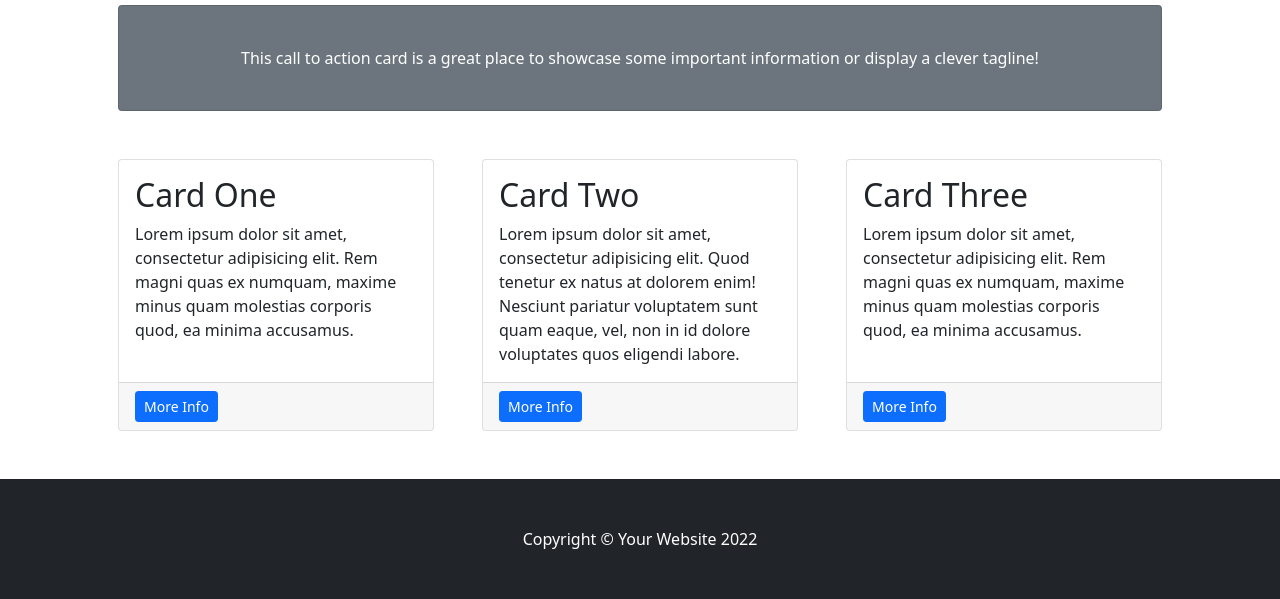
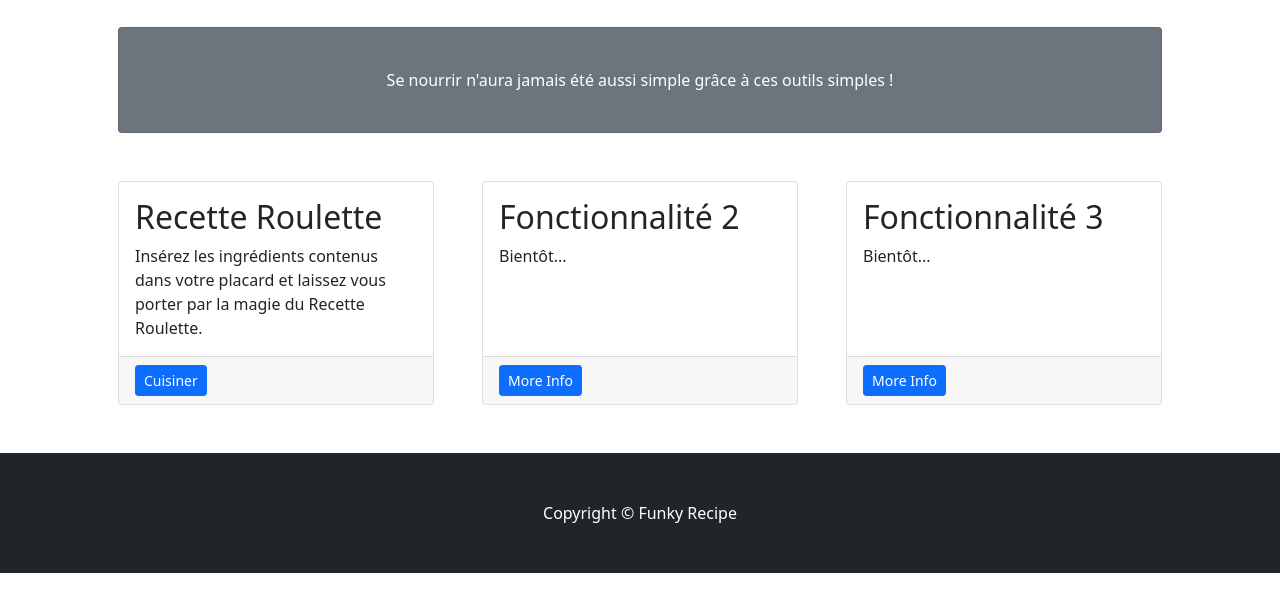
Before and after one commit to Aubinx/Funky-Recipe-WebApp, a Django app: page / in a window 1280 px wide. Shown: the part 425-1024 px from the top of the page. After the commit the page ends 998 px from the top, so only its background shows below. Run offline with Django 4.2, Linux system fonts and the light colour scheme; grey boxes labelled with a size stand in for pictures from a placeholder-image service; some libraries are stand-ins or nearby versions.

Commit message:
page de garde v1

```diff
--- a/funky_recipe/recipe/templates/recipe/index.html
+++ b/funky_recipe/recipe/templates/recipe/index.html
@@ -6,7 +6,7 @@
         <meta name="viewport" content="width=device-width, initial-scale=1, shrink-to-fit=no" />
         <meta name="description" content="" />
         <meta name="author" content="" />
-        <title>Small Business - Start Bootstrap Template</title>
+        <title>Funky Recipe</title>
         <!-- Favicon-->
         <link rel="icon" type="image/x-icon" href="assets/favicon.ico" />
         <!-- Core theme CSS (includes Bootstrap)-->
@@ -16,14 +16,13 @@
         <!-- Responsive navbar-->
         <nav class="navbar navbar-expand-lg navbar-dark bg-dark">
             <div class="container px-5">
-                <a class="navbar-brand" href="#!">Start Bootstrap</a>
+                <a class="navbar-brand" href="#!">Funky Recipe</a>
                 <button class="navbar-toggler" type="button" data-bs-toggle="collapse" data-bs-target="#navbarSupportedContent" aria-controls="navbarSupportedContent" aria-expanded="false" aria-label="Toggle navigation"><span class="navbar-toggler-icon"></span></button>
                 <div class="collapse navbar-collapse" id="navbarSupportedContent">
                     <ul class="navbar-nav ms-auto mb-2 mb-lg-0">
-                        <li class="nav-item"><a class="nav-link active" aria-current="page" href="#!">Home</a></li>
+                        <li class="nav-item"><a class="nav-link active" aria-current="page" href="http://127.0.0.1:8000/">Home</a></li>
                         <li class="nav-item"><a class="nav-link" href="#!">About</a></li>
                         <li class="nav-item"><a class="nav-link" href="#!">Contact</a></li>
-                        <li class="nav-item"><a class="nav-link" href="#!">Services</a></li>
                     </ul>
                 </div>
             </div>
@@ -32,24 +31,33 @@
         <div class="container px-4 px-lg-5">
             <!-- Heading Row-->
             <div class="row gx-4 gx-lg-5 align-items-center my-5">
-                <div class="col-lg-7"><img class="img-fluid rounded mb-4 mb-lg-0" src="https://dummyimage.com/900x400/dee2e6/6c757d.jpg" alt="..." /></div>
+                <div class="col-lg-7"><img class="img-fluid rounded mb-4 mb-lg-0" src="https://images.pexels.com/photos/4033636/pexels-photo-4033636.jpeg?auto=compress&cs=tinysrgb&w=600" alt="..." /></div>
                 <div class="col-lg-5">
                     <h1 class="font-weight-light">Bienvenue sur Funky Recipe !</h1>
                     <p>Ce site a pour objectif de vous réconcilier avec la cuisine ! En effet, nombreux sont ceux qui se contentent d'Uber Eats ou d'une assiette de farfalles lorsqu'ils ont faim. Nous avons la solution idéale pour vous !</p>
-                    <a class="btn btn-primary" href="#!">Commencer à cuisiner</a>
+                    <a class="btn btn-primary" href="#basdepage">Commencer à cuisiner</a>
                 </div>
             </div>
             <!-- Call to Action-->
             <div class="card text-white bg-secondary my-5 py-4 text-center">
-                <div class="card-body"><p class="text-white m-0">This call to action card is a great place to showcase some important information or display a clever tagline!</p></div>
+                <div class="card-body"><p class="text-white m-0">Se nourrir n'aura jamais été aussi simple grâce à ces outils simples !</p></div>
             </div>
             <!-- Content Row-->
-            <div class="row gx-4 gx-lg-5">
+            <div class="row gx-4 gx-lg-5" id="basdepage">
                 <div class="col-md-4 mb-5">
                     <div class="card h-100">
                         <div class="card-body">
-                            <h2 class="card-title">Card One</h2>
-                            <p class="card-text">Lorem ipsum dolor sit amet, consectetur adipisicing elit. Rem magni quas ex numquam, maxime minus quam molestias corporis quod, ea minima accusamus.</p>
+                            <h2 class="card-title">Recette Roulette</h2>
+                            <p class="card-text">Insérez les ingrédients contenus dans votre placard et laissez vous porter par la magie du Recette Roulette.</p>
+                        </div>
+                        <div class="card-footer"><a class="btn btn-primary btn-sm" href="http://127.0.0.1:8000/recetteroulette/">Cuisiner</a></div>
+                    </div>
+                </div>
+                <div class="col-md-4 mb-5">
+                    <div class="card h-100">
+                        <div class="card-body">
+                            <h2 class="card-title">Fonctionnalité 2</h2>
+                            <p class="card-text">Bientôt...</p>
                         </div>
                         <div class="card-footer"><a class="btn btn-primary btn-sm" href="#!">More Info</a></div>
                     </div>
@@ -57,17 +65,8 @@
                 <div class="col-md-4 mb-5">
                     <div class="card h-100">
                         <div class="card-body">
-                            <h2 class="card-title">Card Two</h2>
-                            <p class="card-text">Lorem ipsum dolor sit amet, consectetur adipisicing elit. Quod tenetur ex natus at dolorem enim! Nesciunt pariatur voluptatem sunt quam eaque, vel, non in id dolore voluptates quos eligendi labore.</p>
-                        </div>
-                        <div class="card-footer"><a class="btn btn-primary btn-sm" href="#!">More Info</a></div>
-                    </div>
-                </div>
-                <div class="col-md-4 mb-5">
-                    <div class="card h-100">
-                        <div class="card-body">
-                            <h2 class="card-title">Card Three</h2>
-                            <p class="card-text">Lorem ipsum dolor sit amet, consectetur adipisicing elit. Rem magni quas ex numquam, maxime minus quam molestias corporis quod, ea minima accusamus.</p>
+                            <h2 class="card-title">Fonctionnalité 3</h2>
+                            <p class="card-text">Bientôt...</p>
                         </div>
                         <div class="card-footer"><a class="btn btn-primary btn-sm" href="#!">More Info</a></div>
                     </div>
@@ -76,7 +75,7 @@
         </div>
         <!-- Footer-->
         <footer class="py-5 bg-dark">
-            <div class="container px-4 px-lg-5"><p class="m-0 text-center text-white">Copyright &copy; Your Website 2022</p></div>
+            <div class="container px-4 px-lg-5"><p class="m-0 text-center text-white">Copyright &copy; Funky Recipe</p></div>
         </footer>
         <!-- Bootstrap core JS-->
         <script src="https://cdn.jsdelivr.net/npm/bootstrap@5.1.3/dist/js/bootstrap.bundle.min.js"></script>
```
